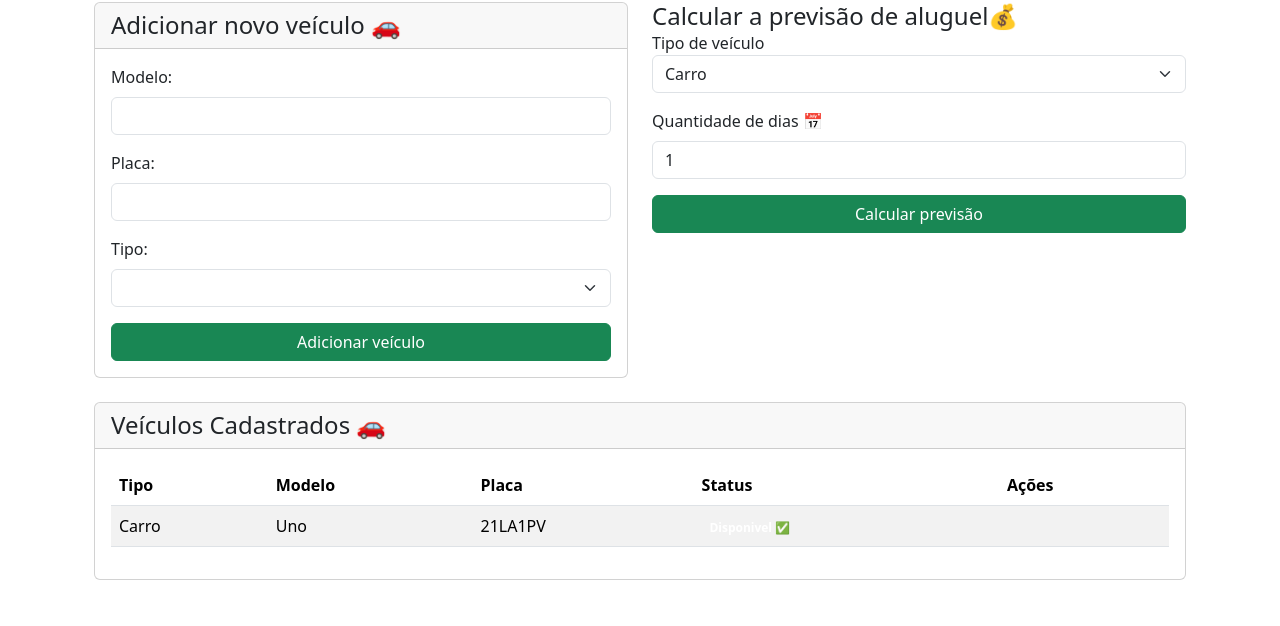
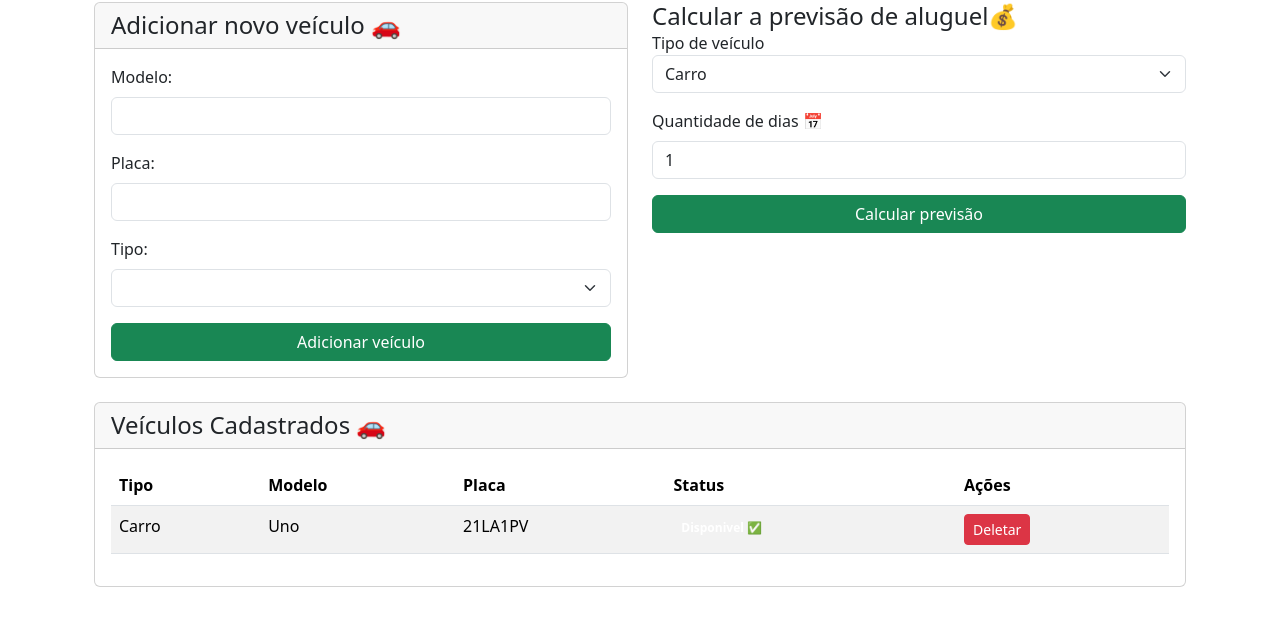
Before and after one commit to laisboscolo/locadoraveiculos, a PHP site: page /perfil_adm.php in a window 1280 px wide. Shown: the part 126-752 px from the top of the page. Run offline with PHP 8.4, Linux system fonts and the light colour scheme.

Commit message:
Update perfil_adm.php

```diff
--- a/perfil_adm.php
+++ b/perfil_adm.php
@@ -145,7 +145,10 @@
                                     </td>
                                     <td>
                                         <div class="action-wrapper">
-
+                                            <form action="post" class="btn-group-actions">
+                                                <!-- botao deletar (sempre fica disponivel para o 'adm/Admin') -->
+                                                 <button class="btn btn-danger btn-sm" type="submit" name="deletar">Deletar</button>
+                                            </form>
                                         </div>
                                     </td>
                                 </tr>
```
